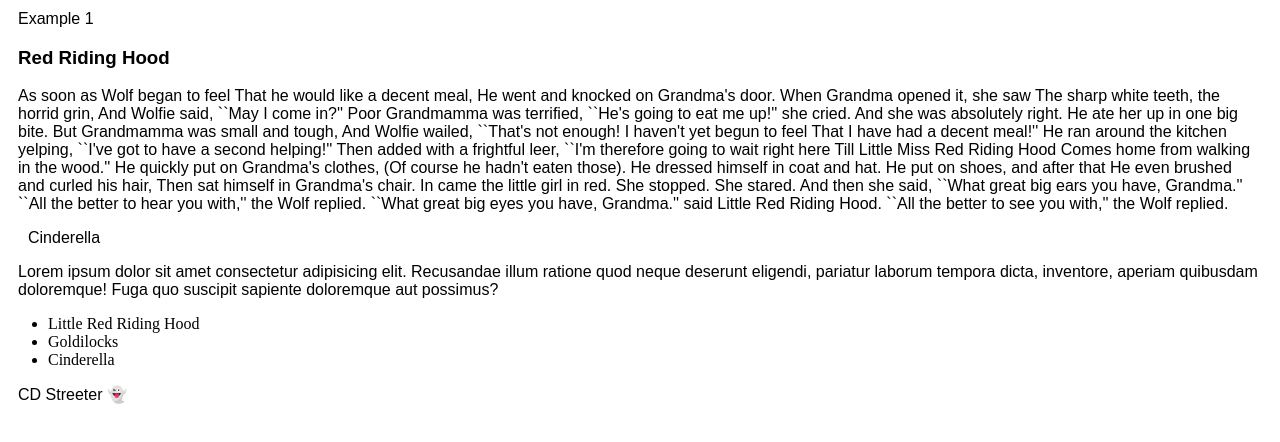
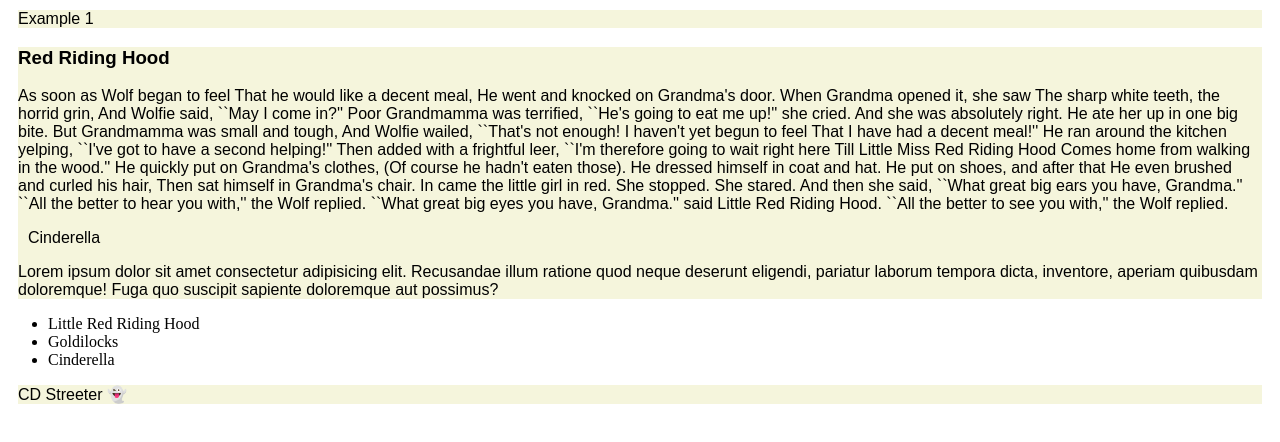
Before and after one commit to streeternc/streeternc.github.io, a plain HTML site: page example1.html in a window 1280 px wide. Drawn offline with Linux system fonts and the light colour scheme.

Commit message:
Color change

```diff
--- a/example1.html
+++ b/example1.html
@@ -5,7 +5,7 @@
             <meta name="viewport" content="width=device-width initial-scale=1.0">
             <meta charset="utf-8">
             <style>header, nav, article, footer {
-                    background-color: rgb(241, 245, 234));
+                    background-color: beige;
                     min-height: 145 px;
                     margin: 10px;
                     font-family:Arial, Helvetica, sans-serif;
@@ -59,7 +59,9 @@
                 </section>
                 <section>
                     <header>Cinderella</header>
-                    <p>Lorem ipsum dolor sit amet consectetur adipisicing elit. Recusandae illum ratione quod neque deserunt eligendi, pariatur laborum tempora dicta, inventore, aperiam quibusdam doloremque! Fuga quo suscipit sapiente doloremque aut possimus?</p>
+                    <p>Lorem ipsum dolor sit amet consectetur adipisicing elit. Recusandae
+                        illum ratione quod neque deserunt eligendi, pariatur laborum tempora dicta, inventore,
+                        aperiam quibusdam doloremque! Fuga quo suscipit sapiente doloremque aut possimus?</p>
                 </section>
             </article>
 
```
